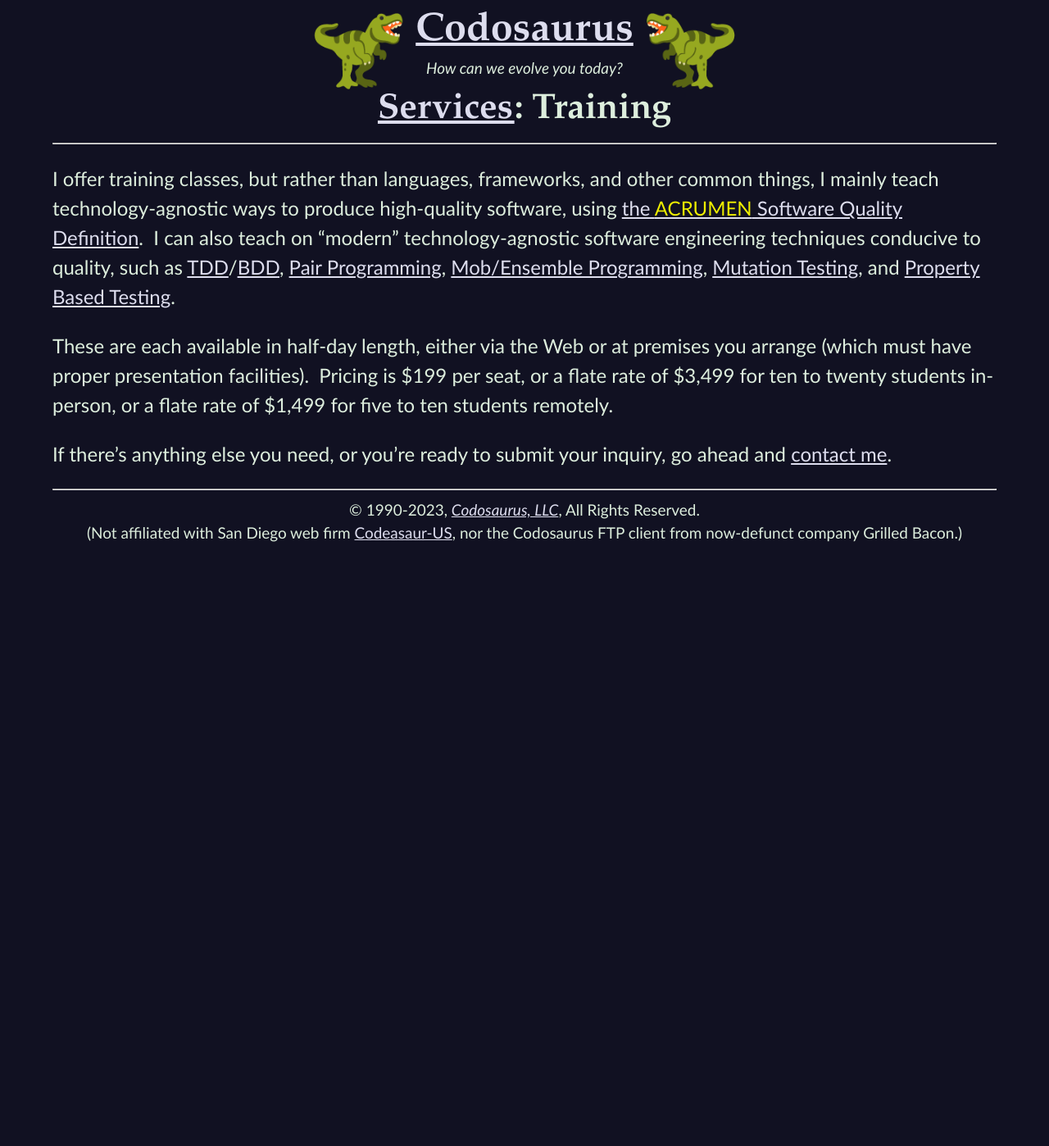
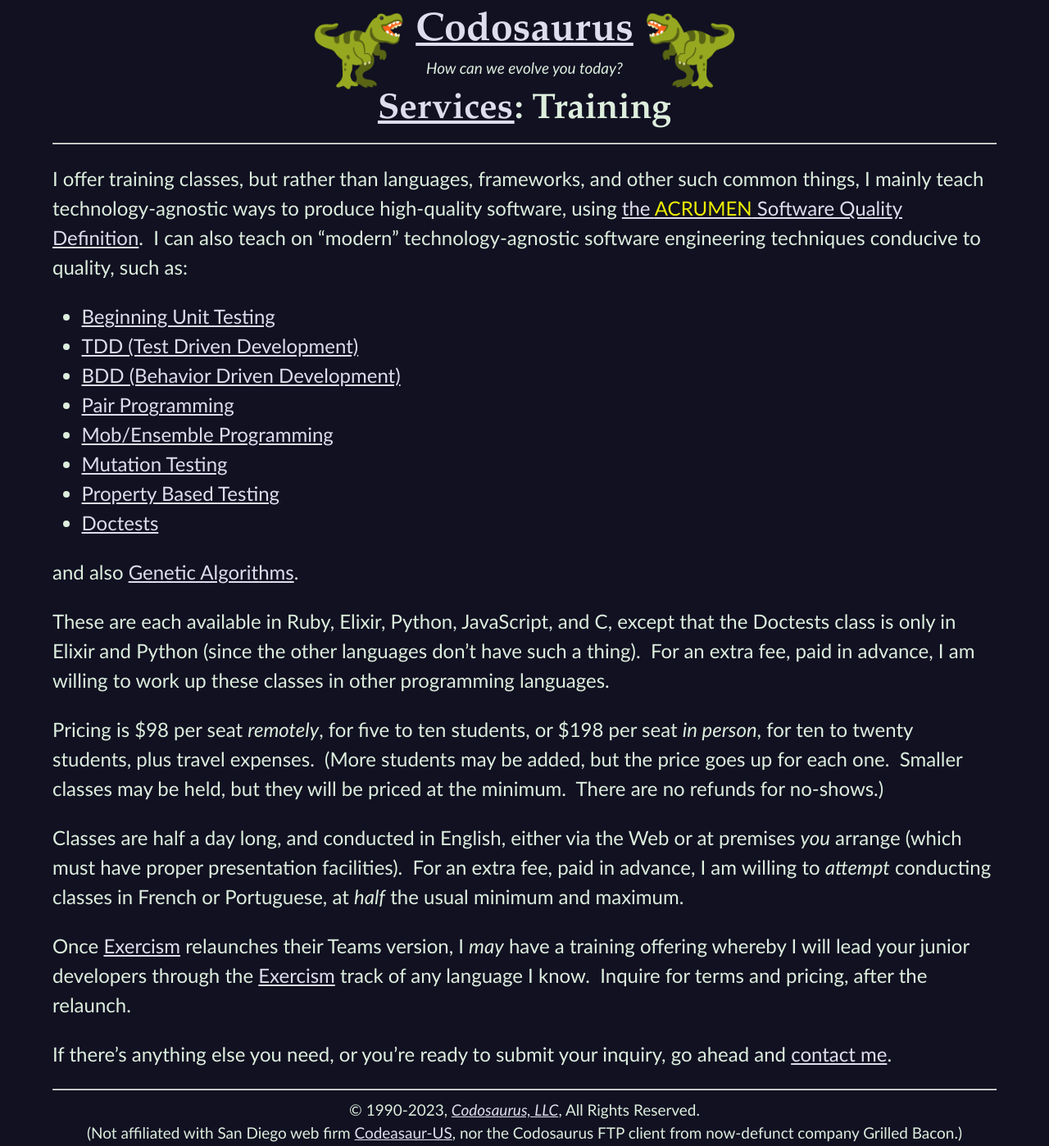
Before and after one commit to CodosaurusLLC/CodosaurusLLC.github.io, a Jekyll site: the page built from training.md, in a window 1280 px wide. Shown: the whole page at 82% size. Built offline with Jekyll 4.4.1, drawn with Linux system fonts in a browser that asks for light colours; before the commit the page ends 900 px from its top, so only the background shows below that.

Commit message:
reformat training page and add some stuff

```diff
--- a/training.md
+++ b/training.md
@@ -5,7 +5,8 @@
 ---
 
 I offer training classes,
-but rather than languages, frameworks, and other common things,
+but rather than languages, frameworks, and
+other such common things,
 I mainly teach
 technology-agnostic
 ways to produce high-quality software,
@@ -16,23 +17,54 @@
 technology-agnostic
 software engineering techniques
 conducive to quality,
-such as
-[TDD](https://en.wikipedia.org/wiki/Test-driven_development){:rel="nofollow" target="_new"}/[BDD](https://en.wikipedia.org/wiki/Behavior-driven_development){:rel="nofollow" target="_new"},
-[Pair Programming](https://en.wikipedia.org/wiki/Pair_programming){:rel="nofollow" target="_new"},
-[Mob/Ensemble Programming](https://en.wikipedia.org/wiki/Mob_programming){:rel="nofollow" target="_new"},
-[Mutation Testing](https://en.wikipedia.org/wiki/Mutation_testing){:rel="nofollow" target="_new"},
-and
-[Property Based Testing](https://techbeacon.com/app-dev-testing/how-make-your-code-bulletproof-property-testing){:rel="nofollow" target="_new"}.
+such as:
 
-These are each available in half-day length,
+- [Beginning Unit Testing](https://en.wikipedia.org/wiki/Unit_testing){:rel="nofollow" target="_new"}
+- [TDD (Test Driven Development)](https://en.wikipedia.org/wiki/Test-driven_development){:rel="nofollow" target="_new"}
+- [BDD (Behavior Driven Development)](https://en.wikipedia.org/wiki/Behavior-driven_development){:rel="nofollow" target="_new"}
+- [Pair Programming](https://en.wikipedia.org/wiki/Pair_programming){:rel="nofollow" target="_new"}
+- [Mob/Ensemble Programming](https://en.wikipedia.org/wiki/Mob_programming){:rel="nofollow" target="_new"}
+- [Mutation Testing](https://en.wikipedia.org/wiki/Mutation_testing){:rel="nofollow" target="_new"}
+- [Property Based Testing](https://techbeacon.com/app-dev-testing/how-make-your-code-bulletproof-property-testing){:rel="nofollow" target="_new"}
+- [Doctests](https://en.wikipedia.org/wiki/Doctest){:rel="nofollow" target="_new"}
+
+and also
+[Genetic Algorithms](https://en.wikipedia.org/wiki/Genetic_algorithm){:rel="nofollow" target="_new"}.
+
+These are each available in
+Ruby, Elixir, Python, JavaScript, and C,
+except that
+the Doctests class is only in Elixir and Python
+(since the other languages don't have such a thing).&nbsp;
+For an extra fee,
+paid in advance,
+I am willing to
+work up these classes
+in other programming languages.
+
+Pricing is
+$98 per seat _remotely_,
+for five to ten students,
+or $198 per seat _in person_,
+for ten to twenty students,
+plus travel expenses.&nbsp;
+(More students may be added,
+but the price goes up for each one.&nbsp;
+Smaller classes may be held,
+but they will be priced at the minimum.&nbsp;
+There are no refunds for no-shows.)
+
+Classes are half a day long,
+and conducted in English,
 either via the Web or
-at premises you arrange
+at premises _you_ arrange
 (which must have proper presentation facilities).&nbsp;
-Pricing is $199 per seat,
-or a flate rate of $3,499
-for ten to twenty students in-person,
-or a flate rate of $1,499
-for five to ten students remotely.&nbsp;
+For an extra fee, paid in advance,
+I am willing to _attempt_
+conducting classes
+in French or Portuguese,
+at _half_ the usual minimum and maximum.
+
 <!--
 Discounts are available if you want
 multiple classes on the same day,
@@ -41,15 +73,14 @@
 or multiple consecutive full days.
 -->
 
-<!--
-In-person classes _must_ be booked for
-at least as long as
-the required travel
-(round-trip, door to door).&nbsp;
-At least in this case,
-you have many options how to put that together.&nbsp;
-;-)
--->
+Once [Exercism](https://exercism.org/){:rel="nofollow" target="_new"}
+relaunches their Teams version,
+I _may_ have a training offering
+whereby I will
+lead your junior developers through the
+[Exercism](https://exercism.org/){:rel="nofollow" target="_new"}
+track of any language I know.&nbsp;
+Inquire for terms and pricing, after the relaunch.
 
 If there's anything else you need,
 or you're ready to submit your inquiry,
```
